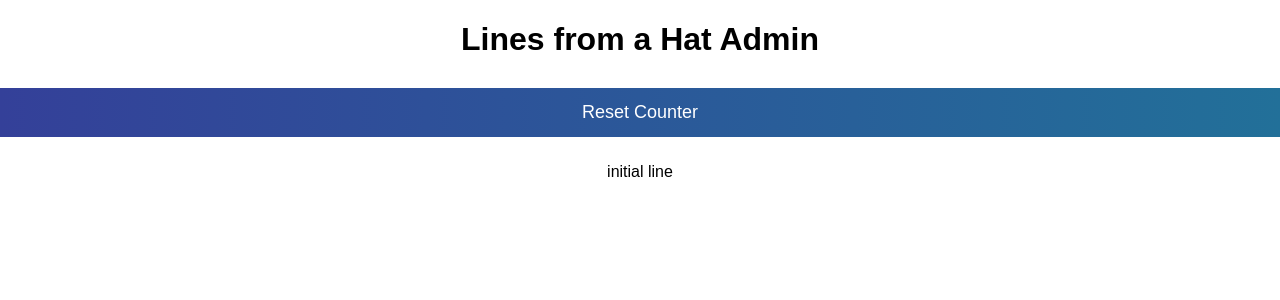
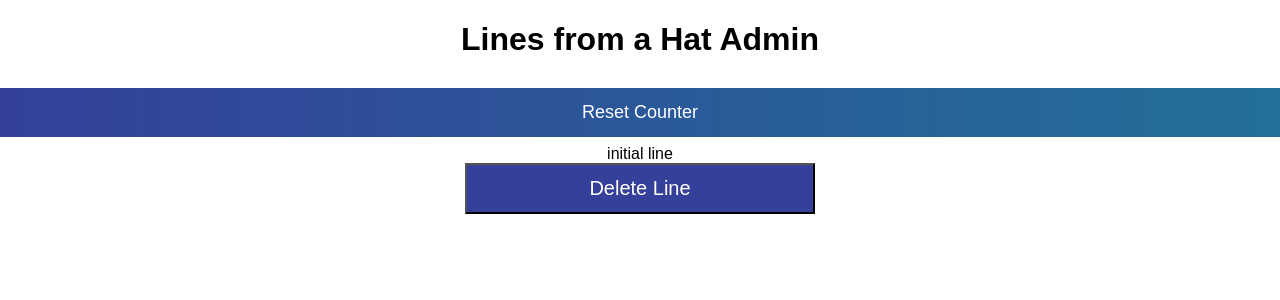
Before and after one commit to katherineahern/improv_tech, a React (Create React App) app in the folder static_client/react-app/: page /hatAdmin in a window 1280 px wide. Shown: the top 300 px of the page. Built offline with nearby package versions, Linux system fonts and the light colour scheme; no server answers.

Commit message:
Cleaned up hat admin

```diff
--- a/static_client/react-app/src/Constants.js
+++ b/static_client/react-app/src/Constants.js
@@ -1,3 +1,3 @@
 //ec2-52-206-113-82.compute-1.amazonaws.com
 
-export const URL = "ec2-52-206-113-82.compute-1.amazonaws.com"
+export const URL = "ec2-54-172-158-49.compute-1.amazonaws.com"
--- a/static_client/react-app/src/line_hat/HatAdmin.js
+++ b/static_client/react-app/src/line_hat/HatAdmin.js
@@ -17,14 +17,19 @@ class HatAdmin extends Component {
 	}
 
 	componentDidMount() {
-		axios.get('http://' + Constants.URL + ':8080/api/lines', {
+		var self = this;
+		(function pollServerForNewLine() {
+
+		  	axios.get('http://' + Constants.URL +  ':8080/api/lines', {
 	        headers: { 'Content-Type': 'application/x-www-form-urlencoded' }
 	      	})
 	      	.then(res => {
-		      	console.log(res);
+
 				const lines = res.data;
-		        this.setState({ lines });
+		    	self.setState({ lines });
+		    	setTimeout(pollServerForNewLine, 1000);
 		  	});
+		}());
 	}
 
 	resetCurrentLine() {
@@ -50,6 +55,7 @@ class HatAdmin extends Component {
 		        this.setState({ lines });
 		      });
 
+
   	}
 
 	render() {
@@ -63,10 +69,12 @@ class HatAdmin extends Component {
 		    <div>
 	          {this.state.lines.map(line =>
 	          	<div>
-	            	<a id={line.timestamp} key={line.timestamp} onClick={this.deleteLine} >
-		            	{line.timestamp}<br/>
+		          	<div className={'col6'}>
 			            {line.line}
-		            </a>
+			        </div>
+			        <div className={'col6'}>
+			            <button id={line.timestamp} key={line.timestamp}  onClick={this.deleteLine}> Delete Line</button>
+		            </div>
 		        </div>
 	          )}
 		   	</div>
```
Lines whose indentation alone changed are shown as unchanged.
